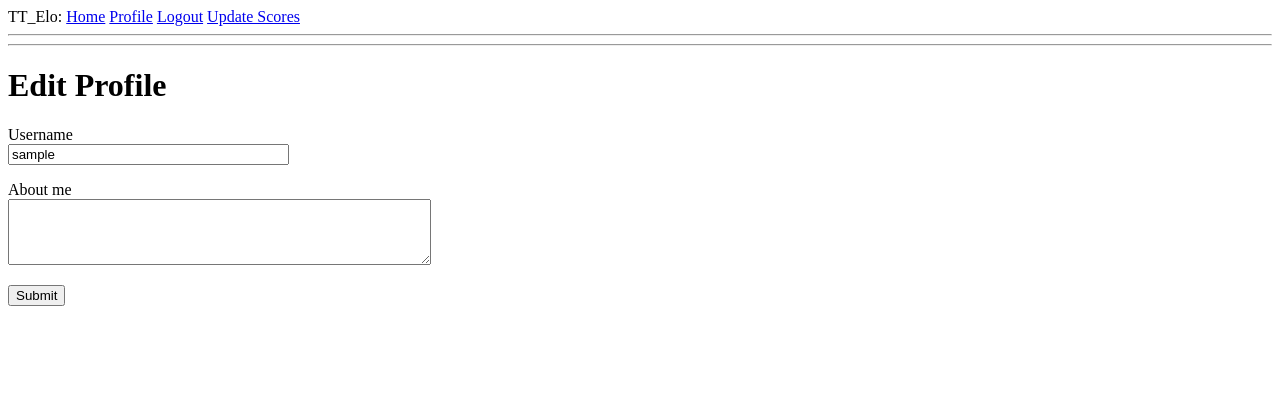
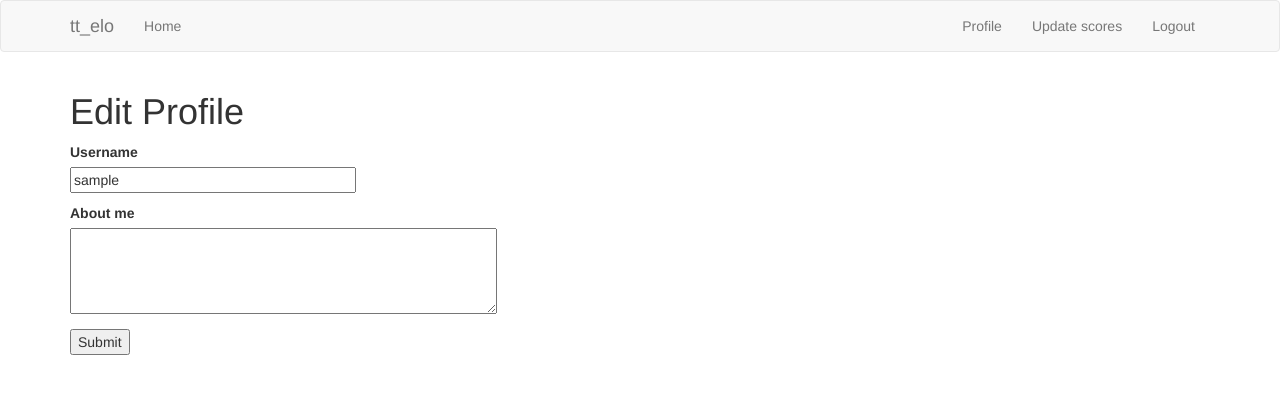
Before and after one commit to DipDabDip/tt_elo, a Flask app: page /edit_profile in a window 1280 px wide. Shown: the top 394 px of the page. Run offline with Flask 2, Linux system fonts and the light colour scheme; the visitor is signed in with stand-in values (Sample User, id 1); data comes from the database, SQL or seed files in the repository; some libraries are stand-ins or nearby versions.

Commit message:
basic css support

```diff
--- a/app/__init__.py
+++ b/app/__init__.py
@@ -3,6 +3,7 @@ from config import Config
 from flask_sqlalchemy import SQLAlchemy
 from flask_migrate import Migrate
 from flask_login import LoginManager
+from flask_bootstrap import Bootstrap
 import logging
 from logging.handlers import RotatingFileHandler, SMTPHandler
 import os
@@ -13,6 +14,7 @@ db = SQLAlchemy(app)
 migrate = Migrate(app, db)
 login = LoginManager(app)
 login.login_view = 'login'
+bootstrap = Bootstrap(app)
 
 from app import routes, models, errors
 
--- a/app/templates/404.html
+++ b/app/templates/404.html
@@ -1,6 +1,6 @@
 {% extends "base.html" %}
 
-{% block content %}
+{% block app_content %}
     <h1>File Not Found</h1>
     <p><a href="{{ url_for('index') }}">Back</a></p>
 {% endblock %}
--- a/app/templates/500.html
+++ b/app/templates/500.html
@@ -1,6 +1,6 @@
 {% extends "base.html" %}
 
-{% block content %}
+{% block app_content %}
     <h1>An unexpected error has occurred</h1>
     <p>The administrator has been notified. Sorry for the inconvenience!</p>
     <p><a href="{{ url_for('index') }}">Back</a></p>
--- a/app/templates/base.html
+++ b/app/templates/base.html
@@ -1,38 +1,52 @@
-<!doctype html>
-<html>
-    <head>
-      	<meta http-equiv="X-Clacks-Overhead" content="GNU Terry Pratchett" />
+{% extends 'bootstrap/base.html' %}
 
-	{% if title %}
-	<title>{{ title }} - TT_Elo</title>
+{% block title %}
+    {% if title %}{{ title }} - Microblog{% else %}Welcome to Microblog{% endif %}
+{% endblock %}
+
+{% block navbar %}
+    <nav class="navbar navbar-default">
+        <div class="container">
+            <div class="navbar-header">
+                <button type="button" class="navbar-toggle collapsed" data-toggle="collapse" data-target="#bs-example-navbar-collapse-1" aria-expanded="false">
+                    <span class="sr-only">Toggle navigation</span>
+                    <span class="icon-bar"></span>
+                    <span class="icon-bar"></span>
+                    <span class="icon-bar"></span>
+                </button>
+                <a class="navbar-brand" href="{{ url_for('index') }}">tt_elo</a>
+            </div>
+            <div class="collapse navbar-collapse" id="bs-example-navbar-collapse-1">
+                <ul class="nav navbar-nav">
+                    <li><a href="{{ url_for('index') }}">Home</a></li>
+                </ul>
+                <ul class="nav navbar-nav navbar-right">
+                    {% if current_user.is_anonymous %}
+                    <li><a href="{{ url_for('login') }}">Login</a></li>
                     {% else %}
- 	<title>TT_Elo</title>
+                    <li><a href="{{ url_for('user', username=current_user.username) }}">Profile</a></li>
+                    <li><a href="{{ url_for('update_scores') }}">Update scores</a></li>
+                    <li><a href="{{ url_for('logout') }}">Logout</a></li>
                     {% endif %}
-    </head>
-    <body>
-	<div>
-	TT_Elo:
-	<a href="{{url_for('index')}}">Home</a>
-	{%if current_user.is_anonymous %}
-	<a href="{{url_for('login')}}">Login</a>
-	{% else %}
-        <a href="{{ url_for('user', username=current_user.username) }}">Profile</a>
-	<a href="{{ url_for('logout')}}">Logout</a>
-	<a href="{{ url_for('update_scores')}}">Update Scores</a>
-	{% endif %}
+                </ul>
             </div>
-	<hr>
+        </div>
+    </nav>
+{% endblock %}
+
+{% block content %}
+    <div class="container">
         {% with messages = get_flashed_messages() %}
         {% if messages %}
-	<ul>
             {% for message in messages %}
-            <li>{{ message }}</li>
+            <div class="alert alert-info" role="alert">{{ message }}</div>
             {% endfor %}
-        </ul>
         {% endif %}
         {% endwith %}
-	<hr>
-        {% block content %}{% endblock %}
+
+        {# application content needs to be provided in the app_content block #}
+        {% block app_content %}
         <footer><div align="center"><script type='text/javascript' src='https://storage.ko-fi.com/cdn/widget/Widget_2.js'></script><script type='text/javascript'>kofiwidget2.init('Support Me on Ko-fi', '#29abe0', 'X8X66USJ4');kofiwidget2.draw();</script></div></footer>
-    </body>
-</html>
+        {% endblock %}
+    </div>
+{% endblock %}
--- a/app/templates/edit_profile.html
+++ b/app/templates/edit_profile.html
@@ -1,6 +1,6 @@
 {% extends "base.html" %}
 
-{% block content %}
+{% block app_content %}
     <h1>Edit Profile</h1>
     <form action="" method="post">
         {{ form.hidden_tag() }}
--- a/app/templates/index.html
+++ b/app/templates/index.html
@@ -1,6 +1,6 @@
 {% extends "base.html" %}
 
-{% block content %}
+{% block app_content %}
 
 	{% if current_user.username %}
 	<h1>Hi, {{ current_user.username }}!</h1>
--- a/app/templates/login.html
+++ b/app/templates/login.html
@@ -1,6 +1,6 @@
 {% extends "base.html" %}
 
-{% block content %}
+{% block app_content %}
 <h1>Sign In</h1>
     <form action="" method="post" novalidate>
         {{ form.hidden_tag() }}
--- a/app/templates/register.html
+++ b/app/templates/register.html
@@ -1,6 +1,6 @@
 {% extends "base.html" %}
 
-{% block content %}
+{% block app_content %}
     <h1>Register</h1>
     <form action="" method="post">
         {{ form.hidden_tag() }}
--- a/app/templates/update_scores.html
+++ b/app/templates/update_scores.html
@@ -1,6 +1,6 @@
 {% extends "base.html" %}
 
-{% block content %}
+{% block app_content %}
 	<h1>Update Scores</h1>
 	<form action="" method="post">
 		{{ form.hidden_tag() }}
--- a/app/templates/user.html
+++ b/app/templates/user.html
@@ -1,6 +1,6 @@
 {% extends "base.html" %}
 
-{% block content %}
+{% block app_content %}
 <table>
         <tr valign="top">
             <td><img src="{{ user.avatar(128) }}"></td>
```
Lines whose indentation alone changed are shown as unchanged.
